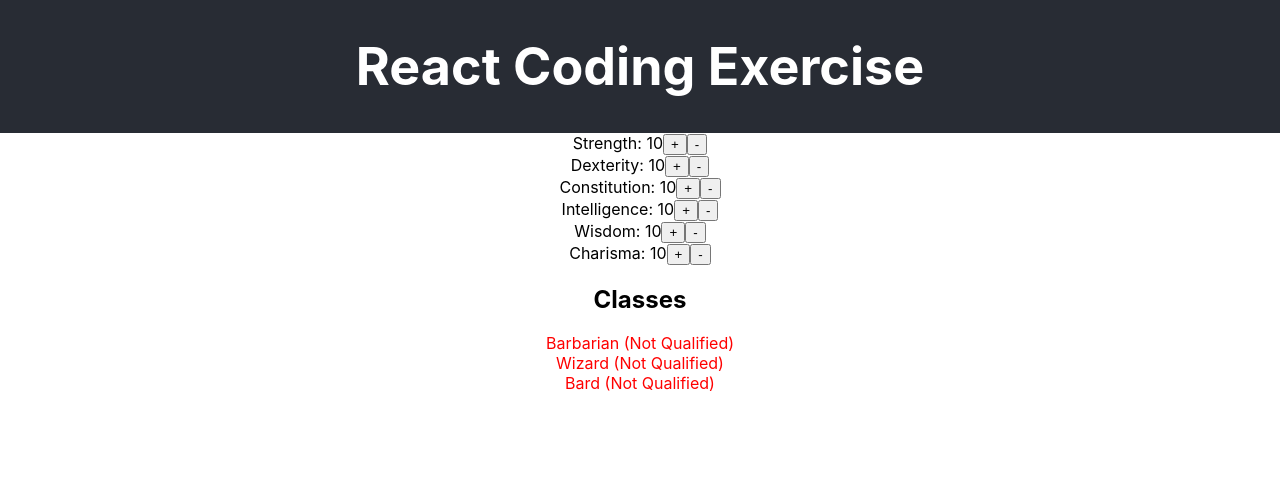
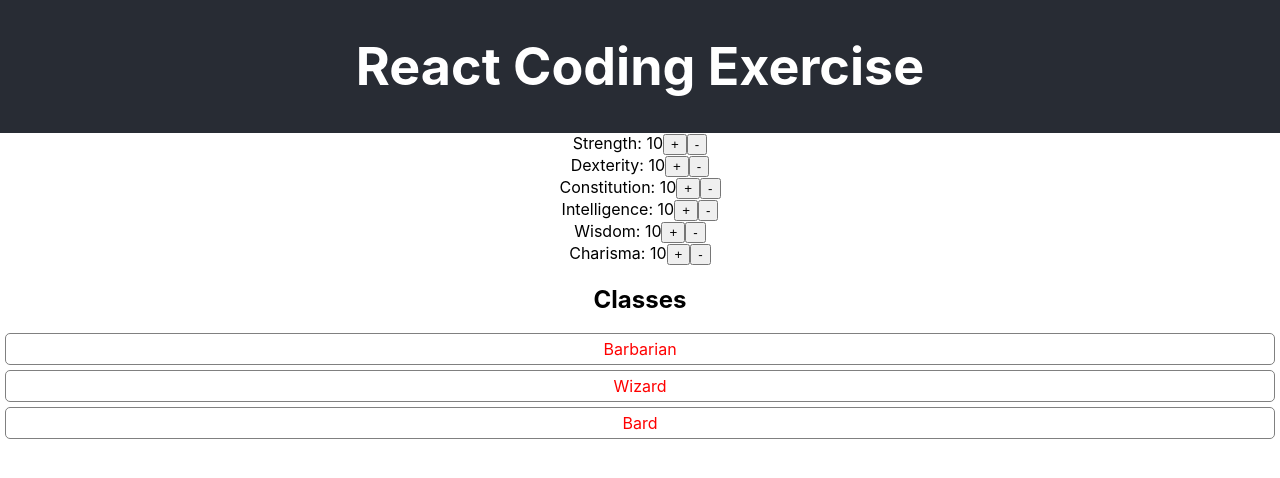
Before and after one commit to mkaseb3010/recruiting-webapp-character, a React (Create React App) app: page / in a window 1280 px wide. Shown: the top 478 px of the page. Built offline with nearby package versions, Linux system fonts and the light colour scheme.

Commit message:
Implemented requirment #3 and added some documentation to keep track

```diff
--- a/src/App.js
+++ b/src/App.js
@@ -3,6 +3,7 @@ import './App.css';
 import { ATTRIBUTE_LIST, CLASS_LIST } from './consts.js';
 
 function App() {
+  // Initialize state for each attribute with a starting value of 10
   const initialAttributes = {
     Strength: 10,
     Dexterity: 10,
@@ -12,13 +13,15 @@ function App() {
     Charisma: 10
   };
 
+  // State to hold the current values of the attributes and track requirments that are displayed with respect to a clicked class
   const [attributes, setAttributes] = useState(initialAttributes);
+  const [selectedClass, setSelectedClass] = useState(null);
 
+  // Function to modify an attribute, ensuring the total does not exceed 70 and no attribute goes below 0
   const modifyAttribute = (attr, delta) => {
-    // Ensuring the total of attributes does not exceed 70
     const totalAttributes = Object.values(attributes).reduce((acc, value) => acc + value, 0);
     if ((delta > 0 && totalAttributes >= 70) || (attributes[attr] + delta < 0)) {
-      return; // Do not allow increase if total is 70 or decrease below 0
+      return;
     }
     setAttributes(prevAttributes => ({
       ...prevAttributes,
@@ -26,10 +29,15 @@ function App() {
     }));
   };
 
-  //Added a function to check class requirments
+  // Function to check if the current attributes meet the requirements for a given class
   const checkClassRequirements = className => {
     const requirements = CLASS_LIST[className];
     return Object.entries(requirements).every(([key, value]) => attributes[key] >= value);
+  };
+
+  // Function to handle clicking on a class name, setting the selected class to display its requirements
+  const handleClassClick = className => {
+    setSelectedClass(className);
   };
 
   return (
@@ -39,7 +47,7 @@ function App() {
       </header>
       <section className="Attributes">
         {ATTRIBUTE_LIST.map(attr => (
-          <div key={attr}>
+          <div key={attr} className="Attribute">
             {attr}: {attributes[attr]}
             <button onClick={() => modifyAttribute(attr, 1)}>+</button>
             <button onClick={() => modifyAttribute(attr, -1)}>-</button>
@@ -49,10 +57,20 @@ function App() {
       <section className="Classes">
         <h2>Classes</h2>
         {Object.keys(CLASS_LIST).map(className => (
-          <div key={className} className={checkClassRequirements(className) ? "qualified" : "not-qualified"}>
-            {className} {checkClassRequirements(className) ? "(Qualified)" : "(Not Qualified)"}
+          <div key={className}
+               onClick={() => handleClassClick(className)}
+               className={`Class ${checkClassRequirements(className) ? "qualified" : "not-qualified"}`}>
+            {className}
           </div>
         ))}
+        {selectedClass && (
+          <div>
+            <h3>Requirements for {selectedClass}:</h3>
+            {Object.entries(CLASS_LIST[selectedClass]).map(([attr, req]) => (
+              <div key={attr}>{attr}: {req}</div>
+            ))}
+          </div>
+        )}
       </section>
     </div>
   );
```
